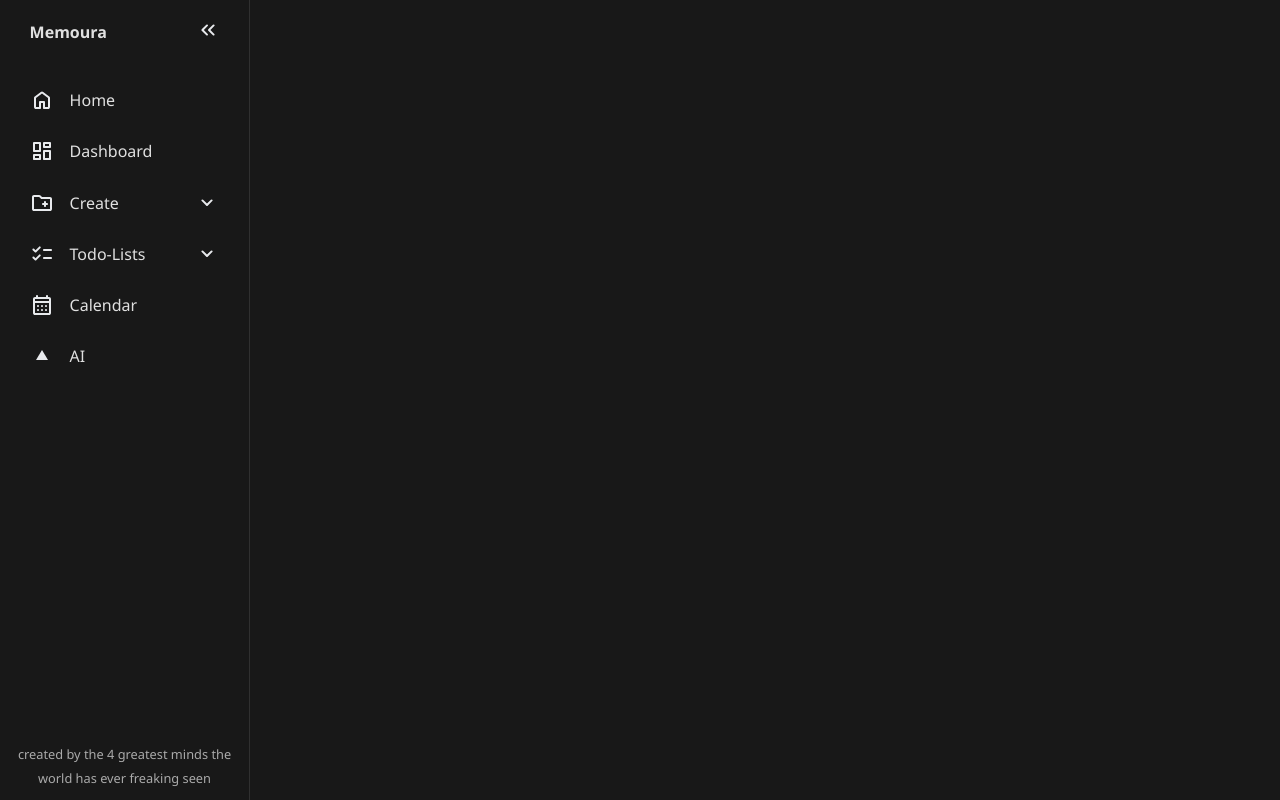
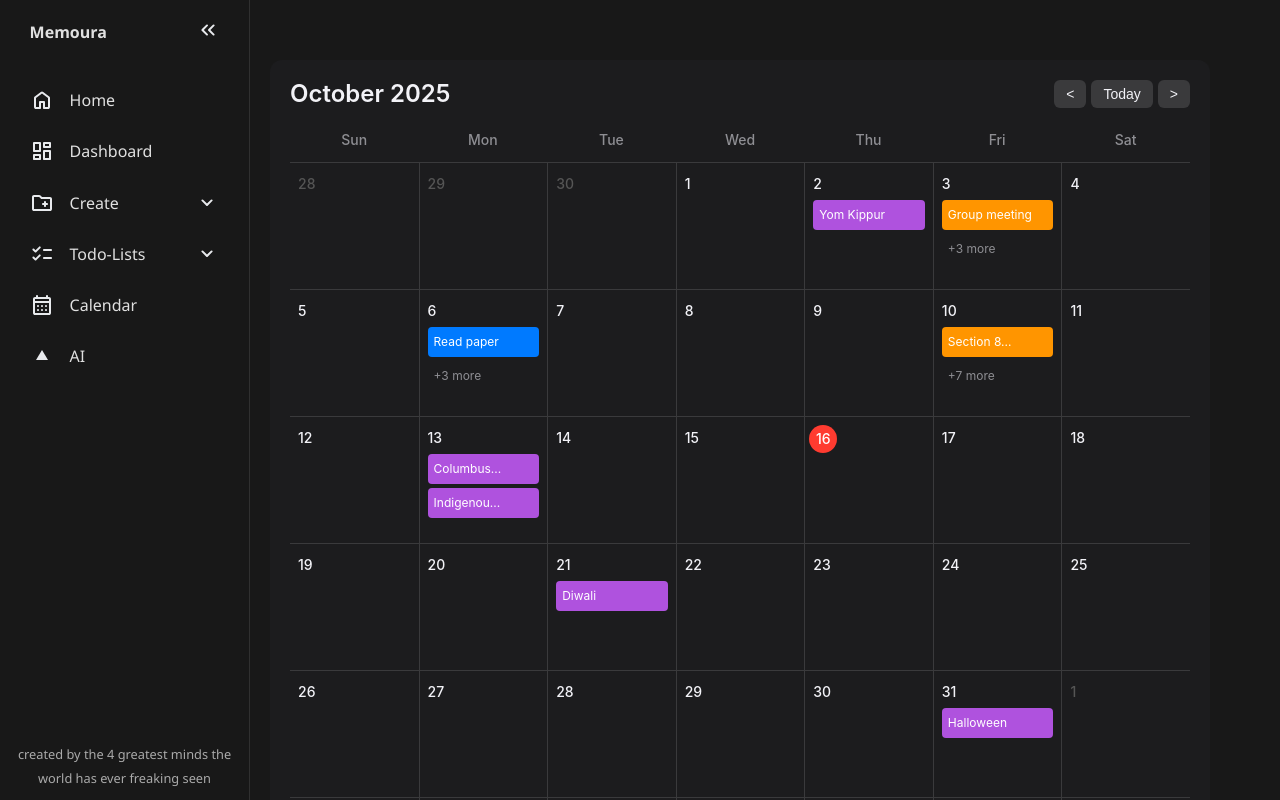
Before and after one commit to LeDuyNg/Memoura, a React (Vite) app in the folder src/renderer/: page / in a window 1280 px wide. Both pictures are taken after a click on the link "Calendar". Shown: the top 800 px of the page. Built offline with nearby package versions, Linux system fonts and the light colour scheme.

Commit message:
Add temporary calendar

```diff
--- a/src/renderer/src/App.jsx
+++ b/src/renderer/src/App.jsx
@@ -1,11 +1,18 @@
+import React, { useState } from 'react';
 import Notepad from "./components/Notepad";
 import Sidebar from "./components/Sidebar";
-
+import Calendar from './components/Calendar';
 function App() {
+  // State to manage which component is active. Default to 'notepad'
+  const [activeView, setActiveView] = useState('notepad');
   return (
     <div className="app">
-      <Sidebar />
-      <Notepad />
+      <Sidebar setActiveView={setActiveView}/>
+
+      <div className="main-content">
+        {activeView === 'notepad' && <Notepad />}
+        {activeView === 'calendar' && <Calendar />}
+      </div>
     </div>
   );
 }
--- /dev/null
+++ b/src/renderer/src/assets/Calendar.css
@@ -0,0 +1,117 @@
+/* --- Main Container --- */
+.calendar-container {
+    flex:1;
+    width: 900px;
+    background-color: #1c1c1e; /* Dark background */
+  color: #f2f2f7; /* Light text */
+  border-radius: 12px;
+  padding: 20px;
+  font-family: -apple-system, BlinkMacSystemFont, "Segoe UI", Roboto, sans-serif;
+  margin: 40px auto; /* Center the calendar on the page */
+}
+
+/* --- Header --- */
+.calendar-header {
+  display: flex;
+  justify-content: space-between;
+  align-items: center;
+  margin-bottom: 20px;
+}
+
+.calendar-header h1 {
+  font-size: 24px;
+  font-weight: 600;
+  margin: 0;
+}
+
+.calendar-nav button {
+  background-color: #3a3a3c;
+  border: none;
+  color: #f2f2f7;
+  padding: 6px 12px;
+  border-radius: 6px;
+  cursor: pointer;
+  margin-left: 5px;
+  font-size: 14px;
+}
+
+.calendar-nav button:hover {
+  background-color: #58585a;
+}
+
+/* --- Grid Layout --- */
+.day-names, .calendar-grid {
+  display: grid;
+  grid-template-columns: repeat(7, 1fr); /* 7 equal columns */
+}
+
+.day-names {
+  margin-bottom: 10px;
+}
+
+.day-name {
+  text-align: center;
+  font-weight: 500;
+  color: #8e8e93; /* Muted color for day names */
+  font-size: 14px;
+}
+
+/* --- Individual Day Cells --- */
+.calendar-day {
+  border-top: 1px solid #3a3a3c;
+  padding: 8px;
+  min-height: 110px;
+  position: relative;
+}
+
+/* Add left border to all but the first cell in a row */
+.calendar-day:not(:nth-child(7n+1)) {
+    border-left: 1px solid #3a3a3c;
+}
+
+.day-number {
+  font-size: 14px;
+  font-weight: 500;
+  display: inline-block;
+}
+
+/* Style for days not in the current month */
+.other-month .day-number {
+  color: #555;
+}
+
+/* Red circle for the current day */
+.today {
+  background-color: #ff3b30; /* iOS-like red */
+  color: white;
+  width: 28px;
+  height: 28px;
+  border-radius: 50%;
+  display: flex;
+  justify-content: center;
+  align-items: center;
+  margin-left: -4px; /* Adjust position */
+}
+
+
+/* --- Events --- */
+.events {
+  margin-top: 4px;
+}
+
+.event-pill {
+  font-size: 12px;
+  padding: 3px 6px;
+  border-radius: 4px;
+  margin-bottom: 4px;
+  white-space: nowrap;
+  overflow: hidden;
+  text-overflow: ellipsis;
+  color: white;
+}
+
+/* Event color classes */
+.event-pill.purple { background-color: #af52de; }
+.event-pill.orange { background-color: #ff9500; }
+.event-pill.blue { background-color: #007aff; }
+.event-pill.more { background-color: transparent; color: #8e8e93;}
--- a/src/renderer/src/assets/main.css
+++ b/src/renderer/src/assets/main.css
@@ -278,3 +278,14 @@ main textarea::placeholder {
 #sidebar ul li.active a img {
   fill: var(--accent-clr);
 }
+
+.app {
+  display: flex;
+  min-height: 100vh;
+}
+
+.main-content {
+    flex: 1; /* This makes the main content take up all the remaining available space */
+    padding: 20px; /* Add some space inside the main content area */
+    box-sizing: border-box;
+}
--- /dev/null
+++ b/src/renderer/src/components/Calendar.jsx
@@ -0,0 +1,131 @@
+import React, { useState, useEffect } from 'react';
+import '../assets/Calendar.css';
+
+// Event data remains the same.
+// In a real app, you would filter events based on the currently displayed month.
+const events = {
+  // Key is "YYYY-M-D" for uniqueness across months/years
+  "2025-9-2": [{ id: 1, title: 'Yom Kippur', color: 'purple' }],
+  "2025-9-3": [{ id: 2, title: 'Group meeting', color: 'orange' }, { id: 3, title: '+3 more', color: 'more' }],
+  "2025-9-6": [{ id: 4, title: 'Read paper', color: 'blue' }, { id: 5, title: '+3 more', color: 'more' }],
+  "2025-9-10": [{ id: 6, title: 'Section 8...', color: 'orange' }, { id: 7, title: '+7 more', color: 'more' }],
+  "2025-9-13": [{ id: 8, title: 'Columbus...', color: 'purple' }, { id: 9, title: 'Indigenou...', color: 'purple' }],
+  "2025-9-21": [{ id: 11, title: 'Diwali', color: 'purple' }],
+  "2025-9-31": [{ id: 12, title: 'Halloween', color: 'purple' }],
+};
+
+function Calendar() {
+  const [currentDate, setCurrentDate] = useState(new Date()); // Initialize to Oct 18, 2025
+  const [daysInGrid, setDaysInGrid] = useState([]);
+  const dayNames = ['Sun', 'Mon', 'Tue', 'Wed', 'Thu', 'Fri', 'Sat'];
+
+  useEffect(() => {
+    // This function runs whenever 'currentDate' changes
+    generateCalendarGrid();
+  }, [currentDate]);
+
+  const generateCalendarGrid = () => {
+    const year = currentDate.getFullYear();
+    const month = currentDate.getMonth(); // 0-indexed (0 for Jan, 11 for Dec)
+
+    const firstDayOfMonth = new Date(year, month, 1).getDay(); // 0 for Sun, 1 for Mon
+    const daysInMonth = new Date(year, month + 1, 0).getDate();
+    const prevMonthDays = new Date(year, month, 0).getDate();
+
+    const today = new Date();
+    const grid = [];
+
+    // 1. Days from the previous month
+    for (let i = 0; i < firstDayOfMonth; i++) {
+      grid.push({
+        day: prevMonthDays - firstDayOfMonth + 1 + i,
+        month: month - 1,
+        year: year,
+        isCurrentMonth: false,
+      });
+    }
+
+    // 2. Days from the current month
+    for (let i = 1; i <= daysInMonth; i++) {
+      const isToday = i === today.getDate() && month === today.getMonth() && year === today.getFullYear();
+      grid.push({
+        day: i,
+        month: month,
+        year: year,
+        isCurrentMonth: true,
+        isToday: isToday,
+      });
+    }
+
+    // 3. Days from the next month
+    const remainingCells = 42 - grid.length; // Ensure a 6-week grid for consistency
+    for (let i = 1; i <= remainingCells; i++) {
+        grid.push({
+            day: i,
+            month: month + 1,
+            year: year,
+            isCurrentMonth: false,
+        });
+    }
+
+    setDaysInGrid(grid);
+  };
+
+  const handlePrevMonth = () => {
+    setCurrentDate(new Date(currentDate.getFullYear(), currentDate.getMonth() - 1, 1));
+  };
+
+  const handleNextMonth = () => {
+    setCurrentDate(new Date(currentDate.getFullYear(), currentDate.getMonth() + 1, 1));
+  };
+
+  const handleToday = () => {
+    setCurrentDate(new Date());
+  };
+
+  return (
+    <div className="calendar-container">
+      {/* Calendar Header */}
+      <div className="calendar-header">
+        <h1>{currentDate.toLocaleString('default', { month: 'long', year: 'numeric' })}</h1>
+        <div className="calendar-nav">
+          <button onClick={handlePrevMonth}>&lt;</button>
+          <button onClick={handleToday}>Today</button>
+          <button onClick={handleNextMonth}>&gt;</button>
+        </div>
+      </div>
+
+      {/* Day of the Week Headers */}
+      <div className="day-names">
+        {dayNames.map(day => <div key={day} className="day-name">{day}</div>)}
+      </div>
+
+      {/* Calendar Grid */}
+      <div className="calendar-grid">
+        {daysInGrid.map((dayInfo, index) => {
+          const eventKey = `${dayInfo.year}-${dayInfo.month}-${dayInfo.day}`;
+          const dayEvents = events[eventKey] || [];
+          return (
+            <div
+              key={index}
+              className={`calendar-day ${dayInfo.isCurrentMonth ? '' : 'other-month'}`}
+            >
+              <span className={`day-number ${dayInfo.isToday ? 'today' : ''}`}>
+                {dayInfo.day}
+              </span>
+              <div className="events">
+                {dayInfo.isCurrentMonth && dayEvents.map(event => (
+                  <div key={event.id} className={`event-pill ${event.color}`}>
+                    {event.title}
+                  </div>
+                ))}
+              </div>
+            </div>
+          );
+        })}
+      </div>
+    </div>
+  );
+}
+
+export default Calendar;
--- a/src/renderer/src/components/Sidebar.jsx
+++ b/src/renderer/src/components/Sidebar.jsx
@@ -12,7 +12,7 @@ import AiIcon from "../assets/ai.svg";
 
 import ArrowIcon from "../assets/arrow_down.svg";
 
-function Sidebar() {
+function Sidebar({setActiveView}) {
   const [isClosed, setIsClosed] = useState(false);
   const [openSubMenu, setOpenSubMenu] = useState(null);
 
@@ -26,6 +26,11 @@ function Sidebar() {
       setIsClosed(false);
     }
     setOpenSubMenu(openSubMenu === menuName ? null : menuName);
+  };
+
+  const handleNavClick = (e, viewName) => {
+    e.preventDefault();
+    setActiveView(viewName);
   };
 
   return (
@@ -115,7 +120,7 @@ function Sidebar() {
         </li>
 
         <li>
-          <a href="#">
+          <a href="#" id="Calendar Button" onClick={(e) => handleNavClick(e, 'calendar')}>
             <img src={CalendarIcon} alt="Calendar" />
             <span>Calendar</span>
           </a>
```
